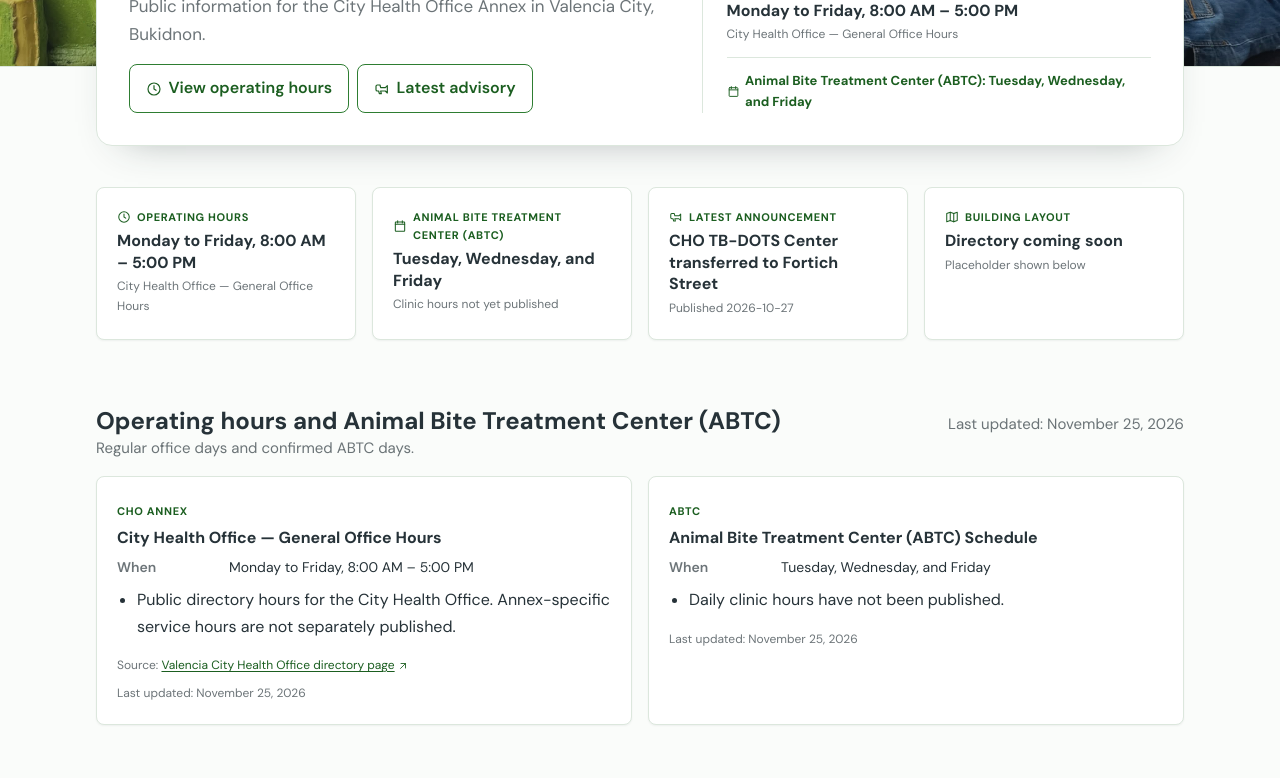
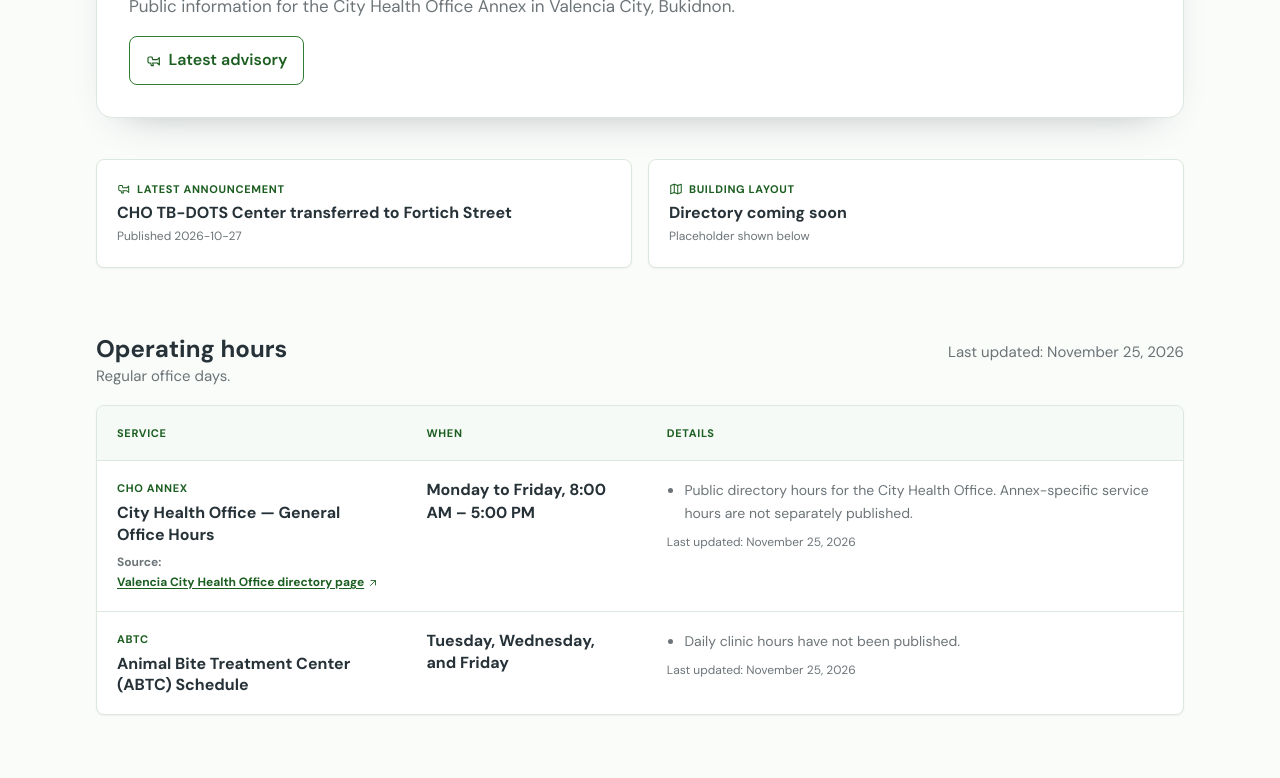
Before and after one commit to wilyuusha/cho-annex, an Astro site: page / in a window 1280 px wide. Shown: the part 1022-1800 px from the top of the page. Built offline with nearby package versions, Linux system fonts and the light colour scheme; Astro itself is replaced by a stand-in of ours.

Commit message:
address remove tb dots specific

```diff
--- /dev/null
+++ b/src/components/ScheduleTable.astro
@@ -0,0 +1,67 @@
+---
+import Icon from './Icon.astro';
+import LastUpdated from './LastUpdated.astro';
+
+interface ScheduleRow {
+  title: string;
+  when: string;
+  notes: string[];
+  badge?: string;
+  source?: { title: string; url: string };
+  updated?: string | null;
+}
+
+interface Props {
+  rows: ScheduleRow[];
+}
+
+const { rows } = Astro.props;
+---
+
+<div class="schedule-table-wrap">
+  <table class="schedule-table">
+    <thead>
+      <tr>
+        <th scope="col">Service</th>
+        <th scope="col">When</th>
+        <th scope="col">Details</th>
+      </tr>
+    </thead>
+    <tbody>
+      {
+        rows.map((row) => (
+          <tr>
+            <th scope="row">
+              <span class="schedule-table__service">
+                {row.badge && <span class="badge">{row.badge}</span>}
+                <span class="schedule-table__title">{row.title}</span>
+                {row.source && (
+                  <span class="schedule-table__source">
+                    Source:{' '}
+                    <a href={row.source.url} rel="noopener noreferrer" target="_blank">
+                      {row.source.title}
+                      <Icon name="arrowUpRight" size={12} />
+                    </a>
+                  </span>
+                )}
+              </span>
+            </th>
+            <td data-label="When">
+              <strong class="schedule-table__when">{row.when}</strong>
+            </td>
+            <td data-label="Details">
+              {row.notes.length > 0 ? (
+                <ul class="schedule-table__notes">
+                  {row.notes.map((note) => <li>{note}</li>)}
+                </ul>
+              ) : (
+                <span class="schedule-table__empty">No additional details.</span>
+              )}
+              <LastUpdated updated={row.updated} />
+            </td>
+          </tr>
+        ))
+      }
+    </tbody>
+  </table>
+</div>
--- a/src/components/SiteFooter.astro
+++ b/src/components/SiteFooter.astro
@@ -16,9 +16,7 @@ const announcementsHref = `${base}announcements/`;
         <p>{site.unit} · {site.location}</p>
         <p class="footer-detail">
           <Icon name="pin" size={14} />
-          <span>
-            {site.addressLabel}: {site.address}
-          </span>
+          <span>{site.address}</span>
         </p>
         <p class="footer-detail">
           <Icon name="mail" size={14} />
--- a/src/data/site.json
+++ b/src/data/site.json
@@ -5,7 +5,6 @@
   "location": "Valencia City, Bukidnon",
   "description": "Public information for the City Health Office Annex in Valencia City, Bukidnon.",
   "address": "Fortich Street, Poblacion, Valencia City, Bukidnon",
-  "addressLabel": "CHO TB-DOTS Center",
   "email": "chovalenciacitybukidnon@gmail.com",
   "lastUpdated": null
 }
--- a/src/pages/index.astro
+++ b/src/pages/index.astro
@@ -5,6 +5,7 @@ import EmptyState from '../components/EmptyState.astro';
 import EntryCard from '../components/EntryCard.astro';
 import Icon from '../components/Icon.astro';
 import LastUpdated from '../components/LastUpdated.astro';
+import ScheduleTable from '../components/ScheduleTable.astro';
 import announcementsData from '../data/announcements.json';
 import schedulesData from '../data/schedules.json';
 import site from '../data/site.json';
@@ -41,19 +42,10 @@ const schedules = schedulesData as SchedulesData;
 const base = import.meta.env.BASE_URL;
 const hrefFor = (slug: string) => `${base}${slug.replace(/^\//, '')}/`;
 
-const quickLinks = [
-  { slug: 'schedules', title: 'Schedules', icon: 'calendar', description: 'Animal Bite Treatment Center (ABTC), YAKAP, service availability, and office hours.' },
-  { slug: 'services', title: 'Services', icon: 'heart', description: 'Available services and their requirements.' },
-  { slug: 'directory', title: 'Directory', icon: 'building', description: 'Building layout and visitor directions.' },
-  { slug: 'announcements', title: 'Announcements', icon: 'megaphone', description: 'Advisories and temporary changes.' },
-] as const;
-
 const latestAnnouncements = [...announcements.entries]
   .sort((a, b) => b.published.localeCompare(a.published))
   .slice(0, 3);
 
-const officeHours = schedules.regularHours[0];
-const abtcSchedule = schedules.abtc[0];
 const latestAnnouncement = latestAnnouncements[0];
 
 const homeHours = [
@@ -111,35 +103,18 @@ const homeHours = [
     </div>
     <div class="hero__panel">
       <div class="hero__body">
-        <p class="eyebrow">Public information portal</p>
+        <p class="eyebrow">Introduction</p>
         <h1 id="hero-heading">{site.shortName} <span class="hero__unit">{site.unit}</span></h1>
         <p class="lead">{site.description}</p>
         <div class="hero__actions">
-          <a class="button" href={hrefFor('schedules')}><Icon name="clock" size={16} /> View operating hours</a>
           <a class="button button--quiet" href={hrefFor('announcements')}><Icon name="megaphone" size={16} /> Latest advisory</a>
         </div>
-      </div>
-      <div class="hero__hours">
-        <span class="hero__hours-label"><Icon name="clock" size={14} /> Operating hours</span>
-        <span class="hero__hours-value">{officeHours?.when ?? 'To be confirmed'}</span>
-        <span class="hero__hours-meta">{officeHours ? 'City Health Office — General Office Hours' : 'Pending verification'}</span>
-        <span class="hero__hours-extra"><Icon name="calendar" size={13} /> Animal Bite Treatment Center (ABTC): {abtcSchedule?.when ?? 'To be confirmed'}</span>
       </div>
     </div>
   </section>
 
   <div class="container">
     <section class="quick-facts" aria-label="Key information">
-      <a class="fact" href={hrefFor('schedules')}>
-        <span class="fact__label"><Icon name="clock" size={14} /> Operating hours</span>
-        <span class="fact__value">{officeHours?.when ?? 'Hours to be confirmed'}</span>
-        <span class="fact__meta">{officeHours ? 'City Health Office — General Office Hours' : 'Pending verification'}</span>
-      </a>
-      <a class="fact" href={hrefFor('schedules')}>
-        <span class="fact__label"><Icon name="calendar" size={14} /> Animal Bite Treatment Center (ABTC)</span>
-        <span class="fact__value">{abtcSchedule?.when ?? 'Schedule to be confirmed'}</span>
-        <span class="fact__meta">{abtcSchedule ? 'Clinic hours not yet published' : 'Pending verification'}</span>
-      </a>
       <a class="fact" href={hrefFor('announcements')}>
         <span class="fact__label"><Icon name="megaphone" size={14} /> Latest announcement</span>
         <span class="fact__value">{latestAnnouncement?.title ?? 'No announcements yet'}</span>
@@ -155,25 +130,23 @@ const homeHours = [
     <section class="section" aria-labelledby="home-hours-heading">
       <div class="section__header">
         <div>
-          <h2 id="home-hours-heading">Operating hours and Animal Bite Treatment Center (ABTC)</h2>
-          <p>Regular office days and confirmed ABTC days.</p>
+          <h2 id="home-hours-heading">Operating hours</h2>
+          <p>Regular office days.</p>
         </div>
         <LastUpdated updated={schedules.lastUpdated} />
       </div>
       {
         homeHours.length > 0 ? (
-          <div class="card-grid">
-            {homeHours.map(({ entry, badge }) => (
-              <EntryCard
-                title={entry.title}
-                badge={badge}
-                meta={[{ label: 'When', value: entry.when || 'To be confirmed' }]}
-                details={entry.notes ?? []}
-                source={entry.source}
-                updated={entry.updated}
-              />
-            ))}
-          </div>
+          <ScheduleTable
+            rows={homeHours.map(({ entry, badge }) => ({
+              title: entry.title,
+              when: entry.when || 'To be confirmed',
+              notes: entry.notes ?? [],
+              badge,
+              source: entry.source,
+              updated: entry.updated,
+            }))}
+          />
         ) : (
           <EmptyState
             title="No verified hours published yet"
@@ -228,24 +201,6 @@ const homeHours = [
         />
       </figure>
     </section>
-
-    <section class="section" aria-labelledby="explore-heading">
-      <div class="section__header">
-        <div>
-          <h2 id="explore-heading">Explore information</h2>
-        </div>
-      </div>
-      <div class="card-grid">
-        {
-          quickLinks.map((link) => (
-            <a class="card card-link" href={hrefFor(link.slug)}>
-              <h3 class="card__title"><Icon name={link.icon} size={18} /> {link.title}</h3>
-              <p>{link.description}</p>
-            </a>
-          ))
-        }
-      </div>
-    </section>
   </div>
 </BaseLayout>
 
--- a/src/styles/global.css
+++ b/src/styles/global.css
@@ -14,7 +14,7 @@
   --radius-lg: 1rem;
   --shadow-card: 0 1px 2px rgba(38, 50, 56, 0.06);
   --shadow-lift: 0 18px 40px -28px rgba(38, 50, 56, 0.45);
-  --hero-overlap: 5rem;
+  --hero-overlap: 8rem;
   --space-xs: 0.25rem;
   --space-sm: 0.5rem;
   --space-md: 1rem;
@@ -440,50 +440,6 @@ ul {
   margin-top: var(--space-md);
 }
 
-.hero__hours {
-  min-width: 14rem;
-  padding-left: var(--space-lg);
-  border-left: 1px solid var(--color-border);
-}
-
-.hero__hours-label {
-  display: flex;
-  align-items: center;
-  gap: 0.4rem;
-  color: var(--color-primary-dark);
-  font-size: 0.6875rem;
-  font-weight: 700;
-  letter-spacing: 0.06em;
-  text-transform: uppercase;
-}
-
-.hero__hours-value {
-  display: block;
-  margin-top: 0.35rem;
-  font-size: 1rem;
-  font-weight: 700;
-  line-height: 1.35;
-}
-
-.hero__hours-meta {
-  display: block;
-  margin-top: 0.25rem;
-  color: var(--color-text-muted);
-  font-size: 0.75rem;
-}
-
-.hero__hours-extra {
-  display: flex;
-  align-items: center;
-  gap: 0.35rem;
-  margin-top: 0.75rem;
-  padding-top: 0.75rem;
-  border-top: 1px solid var(--color-border);
-  color: var(--color-primary-dark);
-  font-size: 0.8125rem;
-  font-weight: 700;
-}
-
 .button--quiet {
   background: var(--color-surface);
   border-color: var(--color-border);
@@ -681,6 +637,135 @@ ul {
   margin: 0;
 }
 
+.schedule-table-wrap {
+  overflow-x: auto;
+  background: var(--color-surface);
+  border: 1px solid var(--color-border);
+  border-radius: var(--radius);
+  box-shadow: var(--shadow-card);
+}
+
+.schedule-table {
+  width: 100%;
+  min-width: 38rem;
+  border-collapse: collapse;
+}
+
+.schedule-table th,
+.schedule-table td {
+  padding: 1.125rem 1.25rem;
+  text-align: left;
+  vertical-align: top;
+  border-bottom: 1px solid var(--color-border);
+}
+
+.schedule-table thead th {
+  background: var(--color-surface-alt);
+  color: var(--color-primary-dark);
+  font-size: 0.6875rem;
+  font-weight: 700;
+  letter-spacing: 0.06em;
+  text-transform: uppercase;
+}
+
+.schedule-table tbody tr:last-child > * {
+  border-bottom: 0;
+}
+
+.schedule-table__service {
+  display: flex;
+  flex-direction: column;
+  align-items: flex-start;
+  gap: 0.15rem;
+}
+
+.schedule-table__service .badge {
+  margin-bottom: 0.15rem;
+}
+
+.schedule-table__title {
+  font-weight: 700;
+  line-height: 1.35;
+}
+
+.schedule-table__source {
+  margin-top: 0.35rem;
+  color: var(--color-text-muted);
+  font-size: 0.75rem;
+}
+
+.schedule-table__source a {
+  display: inline-flex;
+  align-items: center;
+  gap: 0.15rem;
+}
+
+.schedule-table__when {
+  display: block;
+  max-width: 16rem;
+  line-height: 1.4;
+}
+
+.schedule-table__notes {
+  margin-bottom: var(--space-xs);
+  padding-left: 1.1rem;
+  color: var(--color-text-muted);
+  font-size: 0.875rem;
+}
+
+.schedule-table__empty {
+  color: var(--color-text-muted);
+  font-size: 0.875rem;
+}
+
+@media (max-width: 40rem) {
+  .schedule-table {
+    min-width: 0;
+  }
+
+  .schedule-table thead {
+    display: none;
+  }
+
+  .schedule-table,
+  .schedule-table tbody,
+  .schedule-table tr,
+  .schedule-table th,
+  .schedule-table td {
+    display: block;
+    width: 100%;
+  }
+
+  .schedule-table tr {
+    padding: 1rem 1.25rem;
+  }
+
+  .schedule-table tbody tr + tr {
+    border-top: 1px solid var(--color-border);
+  }
+
+  .schedule-table th,
+  .schedule-table td {
+    padding: 0;
+    border: 0;
+  }
+
+  .schedule-table td + td {
+    margin-top: 0.75rem;
+  }
+
+  .schedule-table td::before {
+    content: attr(data-label);
+    display: block;
+    margin-bottom: 0.2rem;
+    color: var(--color-primary-dark);
+    font-size: 0.6875rem;
+    font-weight: 700;
+    letter-spacing: 0.06em;
+    text-transform: uppercase;
+  }
+}
+
 .notice {
   margin-block: var(--space-lg);
   padding: 0.875rem 1rem;
@@ -819,7 +904,7 @@ ul {
 
 @media (max-width: 50rem) {
   :root {
-    --hero-overlap: 7rem;
+    --hero-overlap: 10rem;
   }
 
   .hero {
@@ -841,13 +926,6 @@ ul {
     align-items: stretch;
     gap: var(--space-md);
     padding: var(--space-md);
-  }
-
-  .hero__hours {
-    padding-top: var(--space-md);
-    padding-left: 0;
-    border-top: 1px solid var(--color-border);
-    border-left: 0;
   }
 
   .hero + .container {
```
Also changed, not shown: src/data/README.md.
